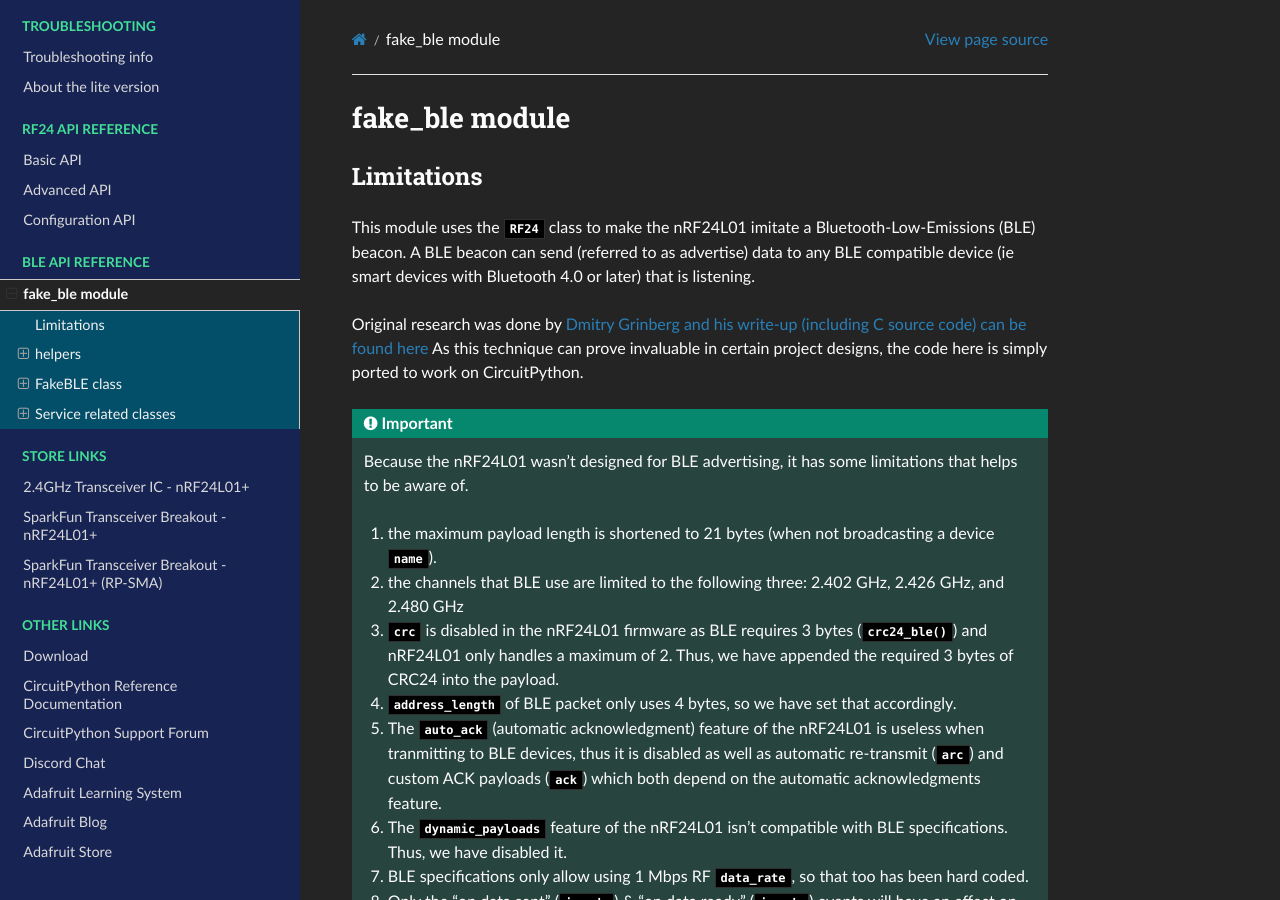
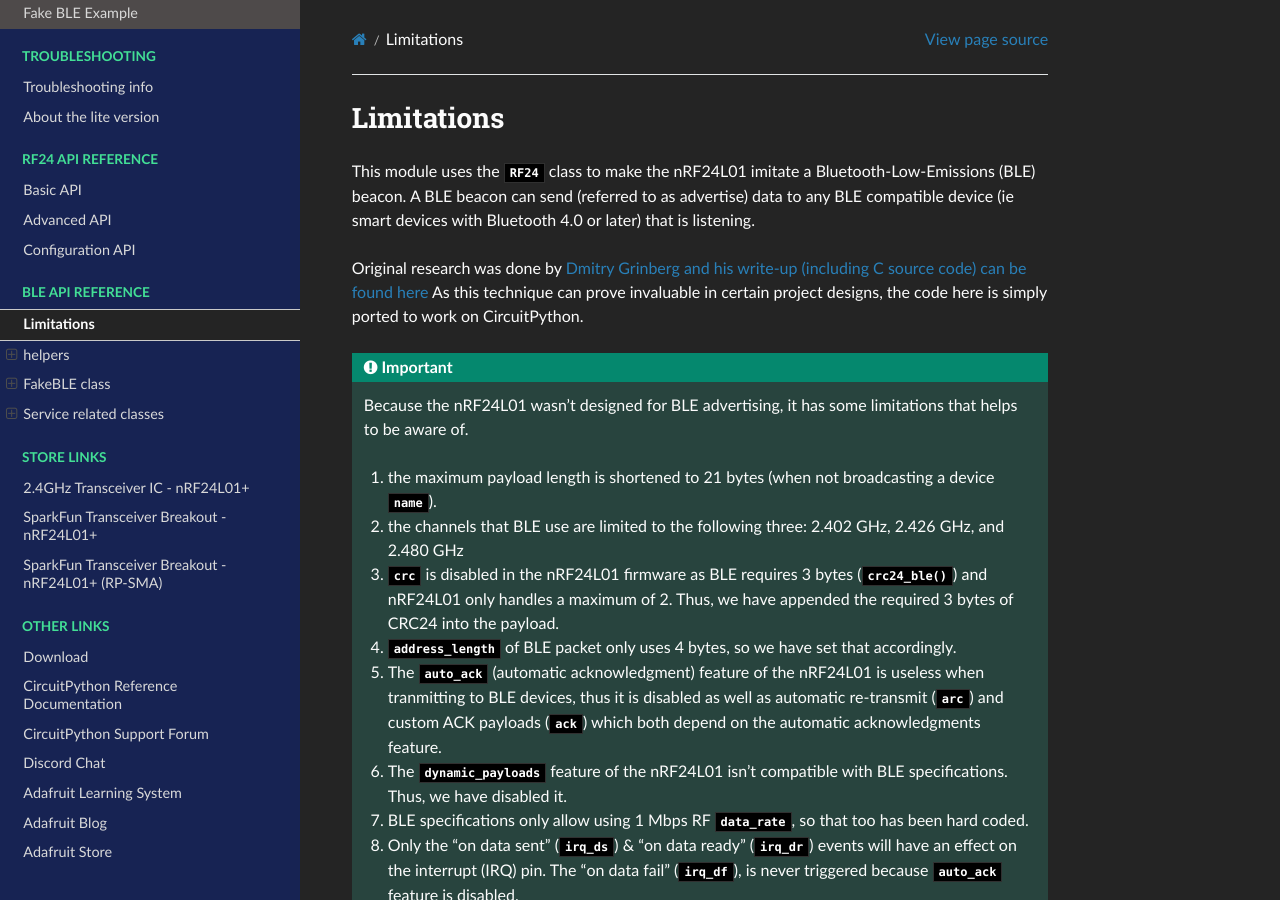
Before and after one commit to nRF24/CircuitPython_nRF24L01, a Sphinx documentation site: the page built from docs/ble_api.rst, in a window 1280 px wide and 900 px high. Built offline with Sphinx 7.4.7 and the Read the Docs theme 2.0.0, drawn with Linux system fonts in a browser that asks for light colours.

Commit message:
BLE API toc tree corrected

```diff
--- a/docs/ble_api.rst
+++ b/docs/ble_api.rst
@@ -1,5 +1,3 @@
-fake_ble module
-===============
 
 Limitations
 -----------
```
